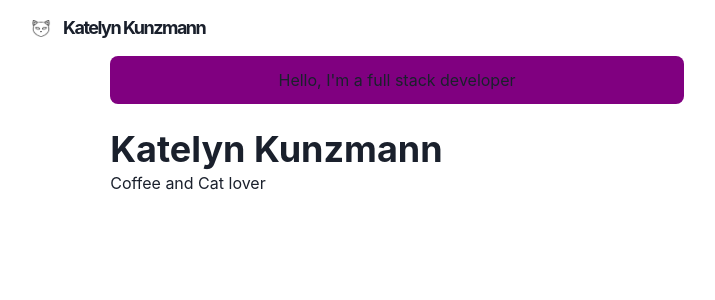
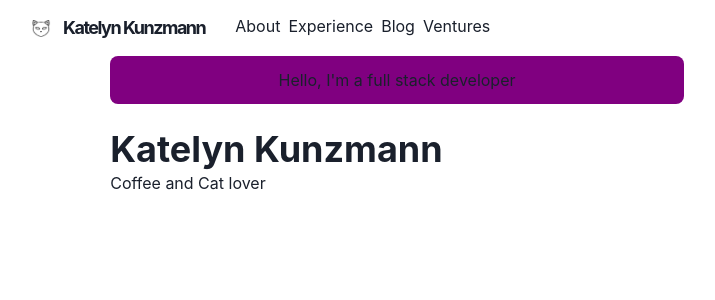
Before and after one commit to KatelynKunzmann/portfolio-site, a Next.js app: page / in a window 1280 px wide. Shown: the top 300 px of the page, without its empty margins (243-958 px from the left). Built offline with nearby package versions, Linux system fonts and the light colour scheme.

Commit message:
Add navbar

```diff
--- a/components/navbar.js
+++ b/components/navbar.js
@@ -1,6 +1,6 @@
 import Logo from './logo'
-import NextLink from 'next/link'
 import {
+    Text,
     Container,
     Box,
     Link,
@@ -16,25 +16,20 @@ import {
 } from '@chakra-ui/react'
 import { HamburgerIcon } from '@chakra-ui/icons'
 
-const LinkItem = ({ href, path, children }) => {
-    const active = path == href
-    const inactiveColor = useColorModeValue('gray200', 'whiteAlpha.900')
+const LinkItem = ({ children, to = "/", ...rest }) => {
     return (
-        <NextLink href={href}>
-            <Link
-                p={2}
-                bg={active ? 'glassTeal' : undefined}
-                color={active ? '#202023' : inactiveColor}>
+        <Link href={to}>
+            <Text display="block" {...rest}>
                 {children}
-            </Link>
-        </NextLink>
+            </Text>
+        </Link>
     )
 }
 
 const Navbar = props => {
     const { path } = props
     return (
-        <Box
+        <Flex
             position="fixed"
             as="nav"
             w="100%"
@@ -55,8 +50,38 @@ const Navbar = props => {
                         <Logo />
                     </Heading>
                 </Flex>
+
+                <Stack
+                    direction={{ base: 'column', md: 'row' }} display={{ base: 'none', md: 'flex' }}
+                    width={{ base: 'full', md: 'auto' }}
+                    alignItems="center"
+                    flexGrow={1}
+                    mt={{ base: 4, nmd: 0 }}
+                >
+                    <LinkItem to="/about">About</LinkItem>
+                    <LinkItem to="/experience">Experience</LinkItem>
+                    <LinkItem to="/blog">Blog</LinkItem>
+                    <LinkItem to="/ventures">Ventures</LinkItem>
+                </Stack>
+
+                <Box flex={1} align="right" ml={2} display={{ base: 'inline-block', md: 'none' }}>
+                    <Menu>
+                        <MenuButton
+                            as={IconButton}
+                            aria-label='Options'
+                            icon={<HamburgerIcon />}
+                            variant='outline'
+                        />
+                        <MenuList>
+                            <MenuItem as='a' href="/about">About</MenuItem>
+                            <MenuItem as='a' href="/experience">Experience</MenuItem>
+                            <MenuItem as='a' href="/blog">Blog</MenuItem>
+                            <MenuItem as='a' href="/ventures">Ventures</MenuItem>
+                        </MenuList>
+                    </Menu>
+                </Box>
             </Container>
-        </Box>
+        </Flex>
     )
 }
 export default Navbar
```
